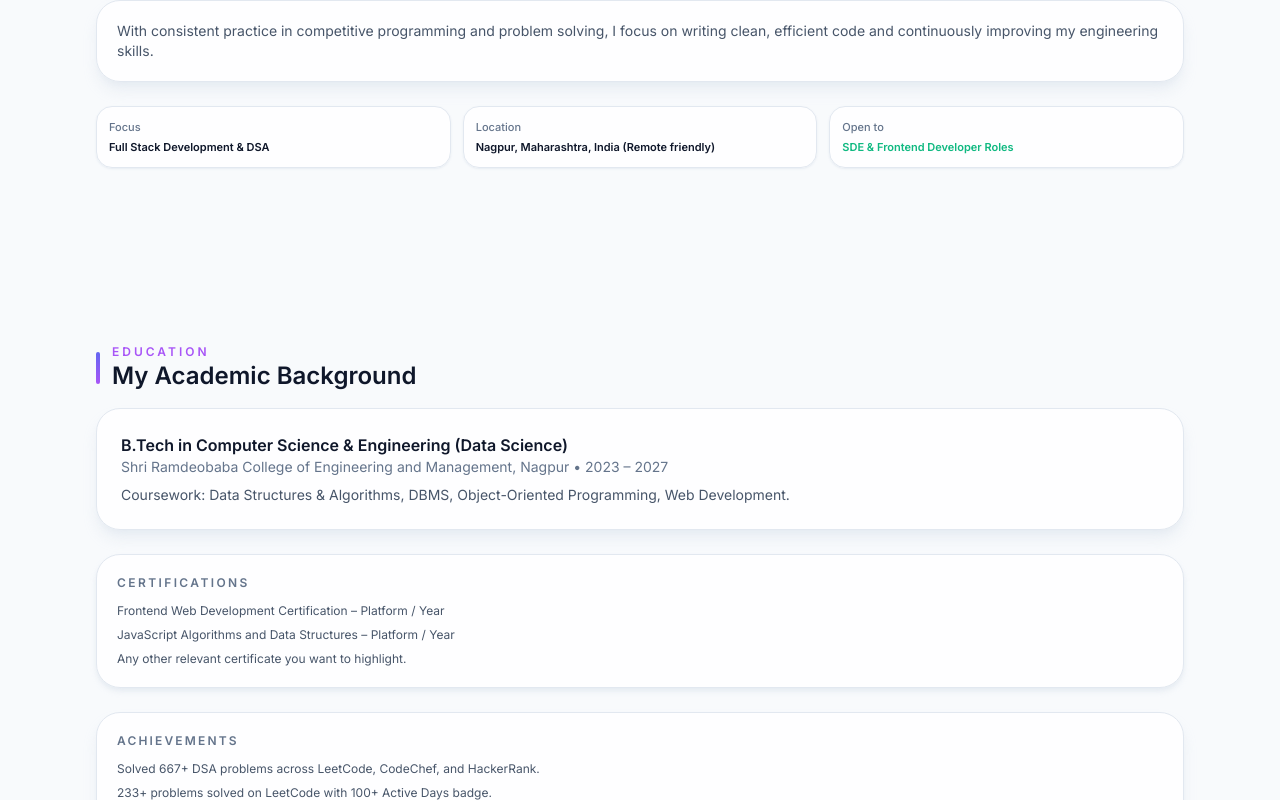
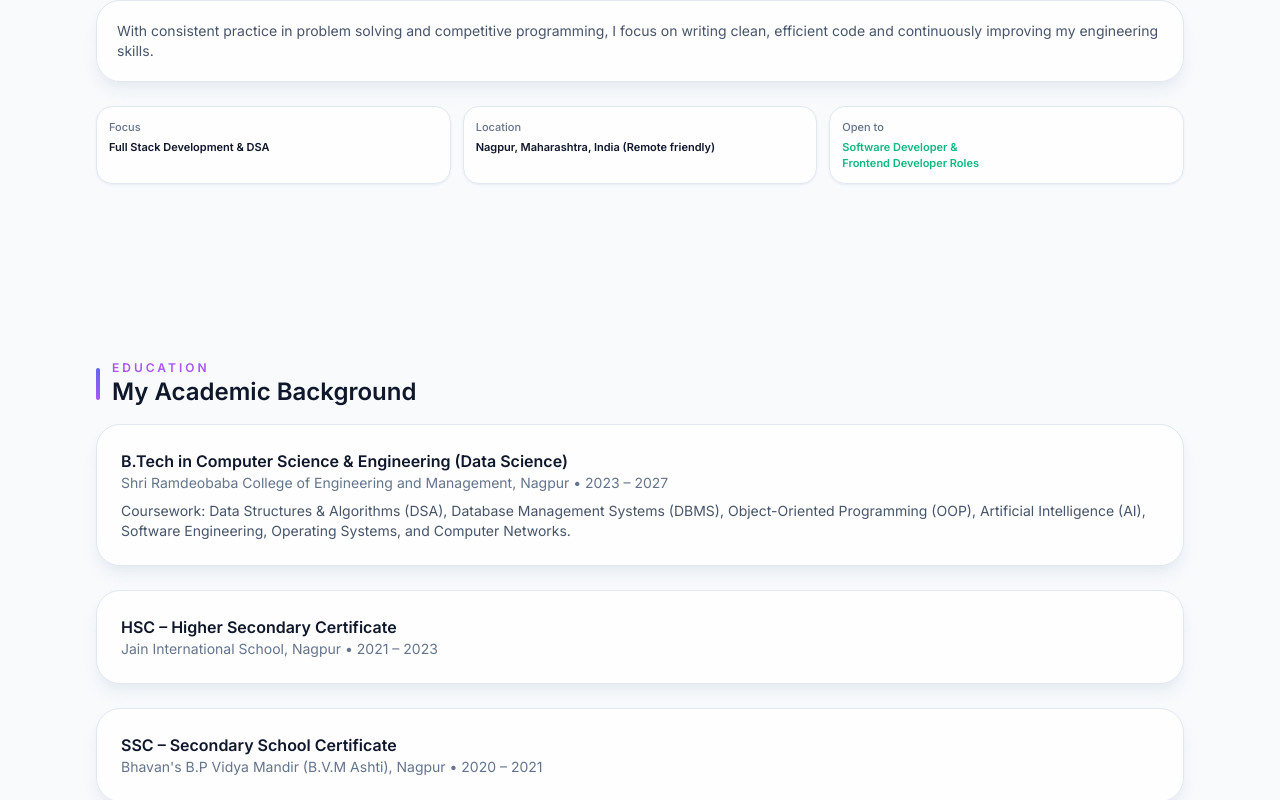
Before and after one commit to Anyaporwal/Portfolio, a React (Vite) app: page / in a window 1280 px wide. Shown: the part 1180-1980 px from the top of the page. Built offline with nearby package versions, Linux system fonts and the light colour scheme.

Commit message:
Update Education Details

```diff
--- a/src/components/About.jsx
+++ b/src/components/About.jsx
@@ -43,7 +43,7 @@ export function About() {
 
           <div className="rounded-3xl border border-slate-200 bg-white/90 p-5 shadow-lg shadow-slate-200/80 dark:border-slate-800 dark:bg-slate-900/70 dark:shadow-slate-950/70">
             <p className="text-sm text-slate-600 dark:text-slate-300">
-              With consistent practice in competitive programming and problem solving,
+              With consistent practice in problem solving and competitive programming,
               I focus on writing clean, efficient code and continuously improving my
               engineering skills.
             </p>
@@ -75,7 +75,7 @@ export function About() {
               Open to
             </p>
             <p className="mt-1 font-semibold text-emerald-500 dark:text-emerald-400">
-              SDE & Frontend Developer Roles
+              Software Developer & <br/>Frontend Developer Roles
             </p>
           </div>
         </div>
--- a/src/components/Education.jsx
+++ b/src/components/Education.jsx
@@ -24,6 +24,8 @@ export function Education() {
         </div>
 
         {/* Academic Details */}
+        <div className="space-y-6">
+          {/* B.Tech */}
           <div className="rounded-3xl border border-slate-200 bg-white/90 p-6 shadow-lg shadow-slate-200/80 dark:border-slate-800 dark:bg-slate-900/70 dark:shadow-slate-950/70">
             <p className="text-base font-semibold text-slate-900 dark:text-slate-100">
               B.Tech in Computer Science & Engineering (Data Science)
@@ -32,9 +34,29 @@ export function Education() {
               Shri Ramdeobaba College of Engineering and Management, Nagpur • 2023 – 2027
             </p>
             <p className="mt-2 text-sm text-slate-600 dark:text-slate-300">
-            Coursework: Data Structures & Algorithms, DBMS, Object-Oriented Programming,
-            Web Development.
+              Coursework: Data Structures & Algorithms (DSA), Database Management Systems (DBMS), Object-Oriented Programming (OOP), Artificial Intelligence (AI), Software Engineering, Operating Systems, and Computer Networks.
             </p>
+          </div>
+
+          {/* HSC */}
+          <div className="rounded-3xl border border-slate-200 bg-white/90 p-6 shadow-lg shadow-slate-200/80 dark:border-slate-800 dark:bg-slate-900/70 dark:shadow-slate-950/70">
+            <p className="text-base font-semibold text-slate-900 dark:text-slate-100">
+              HSC – Higher Secondary Certificate
+            </p>
+            <p className="text-sm text-slate-500 dark:text-slate-400">
+              Jain International School, Nagpur • 2021 – 2023
+            </p>
+          </div>
+
+          {/* SSC */}
+          <div className="rounded-3xl border border-slate-200 bg-white/90 p-6 shadow-lg shadow-slate-200/80 dark:border-slate-800 dark:bg-slate-900/70 dark:shadow-slate-950/70">
+            <p className="text-base font-semibold text-slate-900 dark:text-slate-100">
+              SSC – Secondary School Certificate
+            </p>
+            <p className="text-sm text-slate-500 dark:text-slate-400">
+              Bhavan's B.P Vidya Mandir (B.V.M Ashti), Nagpur • 2020 – 2021
+            </p>
+          </div>
         </div>
 
         {/* Certifications */}
```
Lines whose indentation alone changed are shown as unchanged.
